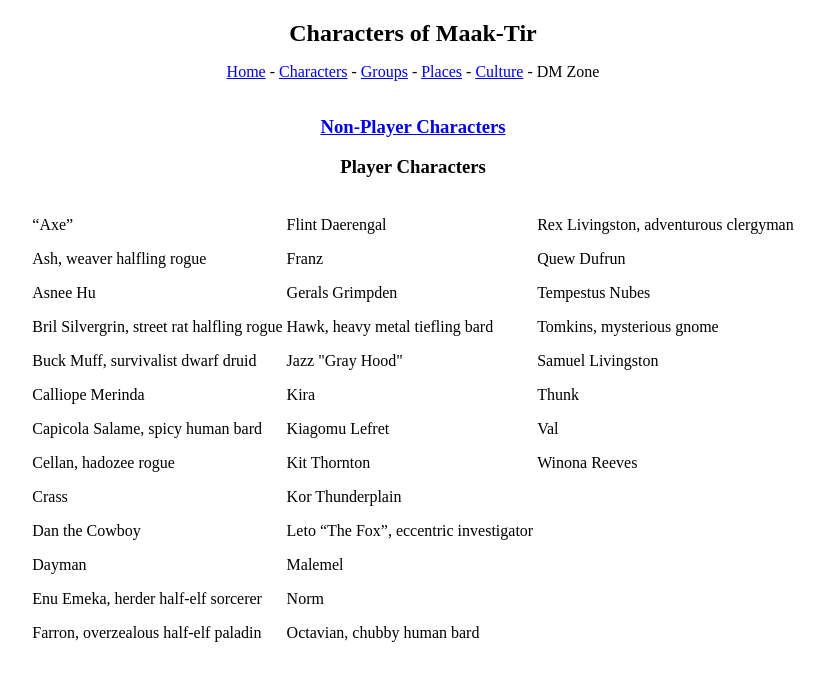
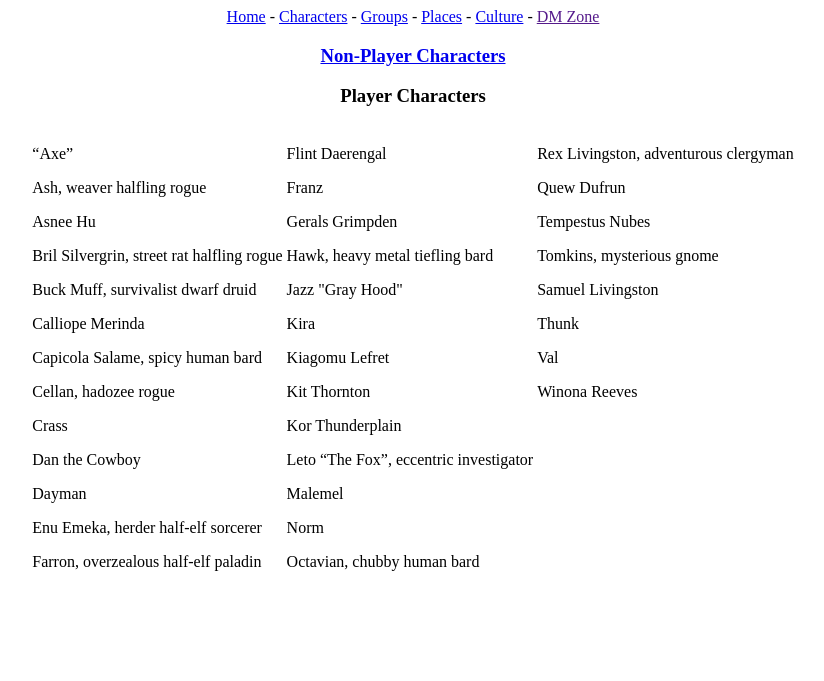
Before and after one commit to Angineer/maak-tir, a Jekyll site: the page built from characters.html, in a window 1280 px wide. Shown: the top 681 px of the page, without its empty margins (227-1051 px from the left). Built offline with Jekyll 4.4.1, drawn with Linux system fonts in a browser that asks for light colours.

Commit message:
Make some style changes

```diff
--- a/_includes/header.html
+++ b/_includes/header.html
@@ -1,9 +1,11 @@
-<div style="clear:both">
-    <h2 style="margin-bottom:0px">{{ page.title }}</h2>
-    <a href="/index.html">Home</a> - <a href="/characters.html">Characters</a> - <a href="/groups.html">Groups</a> - <a href="/places.html">Places</a> - <a href="/culture.html">Culture</a> -
-
+<div class="header">
+    <a href="/index.html">Home</a> -
+    <a href="/characters.html">Characters</a> -
+    <a href="/groups.html">Groups</a> -
+    <a href="/places.html">Places</a> -
+    <a href="/culture.html">Culture</a> -
     <div class="dropdown">
-        <p>DM Zone</p>
+        <a href="" class="inactive-link">DM Zone</a>
         <div class="dropdown-content">
             <a href="/dm/timeline.html">Timeline</a>
             <a href="/dm/miniquests.html">Miniquests</a>
--- a/_layouts/default.html
+++ b/_layouts/default.html
@@ -4,10 +4,12 @@
     {% include head.html %}
 
     <body>
-        {% include header.html %}
+        <div class="wrapper">
+            {% include header.html %}
 
-        {{ content }}
+            {{ content }}
 
-        {% include footer.html %}
+            {% include footer.html %}
+        </div>
     </body>
 </html>
--- a/style.css
+++ b/style.css
@@ -1,7 +1,3 @@
-body {
-    text-align: center;
-}
-
 table {
     margin-left: auto;
     margin-right: auto;
@@ -12,6 +8,14 @@
     text-align: left;
 }
 
+.header {
+}
+
+.inactive-link {
+    pointer-events: none;
+    cursor: default;
+}
+
 .quest {
     padding-left: 10px;
     padding-right: 10px;
@@ -19,11 +23,22 @@
     white-space: pre-line;
 }
 
-/* Dropdowns */
+.wrapper {
+    margin-left: auto;
+    margin-right: auto;
+    min-width: 400px;
+    text-align: center;
+    width: 80%;
+}
+
+/*-------
+Dropdowns
+-------*/
 .dropdown {
   position: relative;
   display: inline-block;
 }
+
 
 /* Dropdown Content (Hidden by Default) */
 .dropdown-content {
@@ -37,9 +52,7 @@
 
 /* Links inside the dropdown */
 .dropdown-content a {
-/*  color: black;*/
   padding: 4px 4px;
-/*  text-decoration: none;*/
   display: block;
 }
 
```
